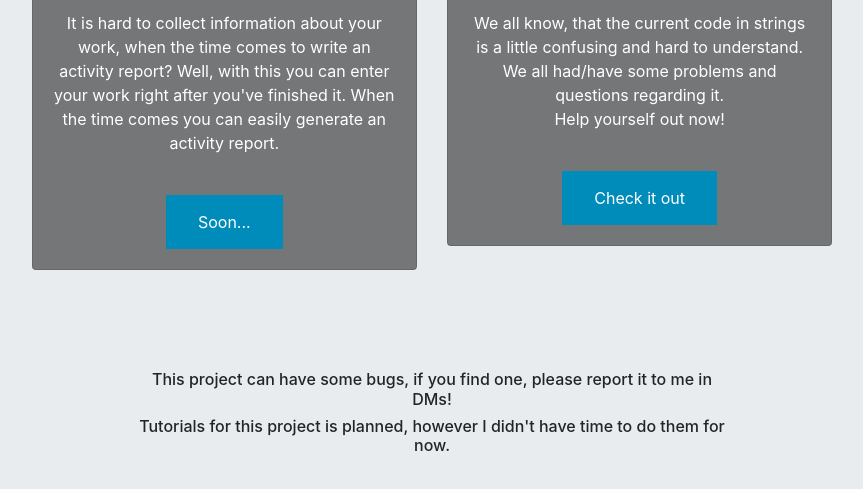
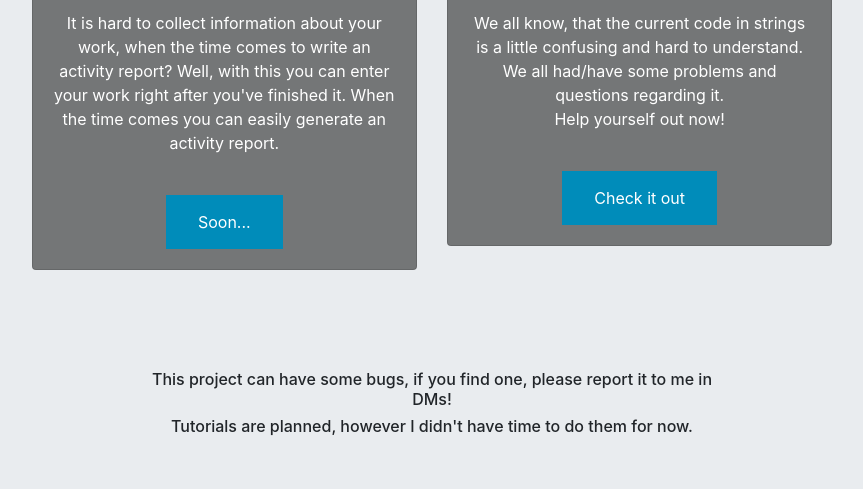
Before and after one commit to TOTHT0MI/translationhub, a plain HTML site: page index.html in a window 1280 px wide. Shown: the part 389-878 px from the top of the page, without its empty margins (208-1071 px from the left). Drawn offline with nearby package versions, Linux system fonts and the light colour scheme; a script that the page names is missing.

Commit message:
Grammar fix

```diff
--- a/index.html
+++ b/index.html
@@ -114,7 +114,7 @@
       <div class="col-3"></div>
       <div class="col-6">
         <h6>This project can have some bugs, if you find one, please report it to me in DMs!</h6>
-        <h6>Tutorials for this project is planned, however I didn't have time to do them for now.</h6>
+        <h6>Tutorials are planned, however I didn't have time to do them for now.</h6>
       </div>
       <div class="col-3"></div>
     </div>
```
